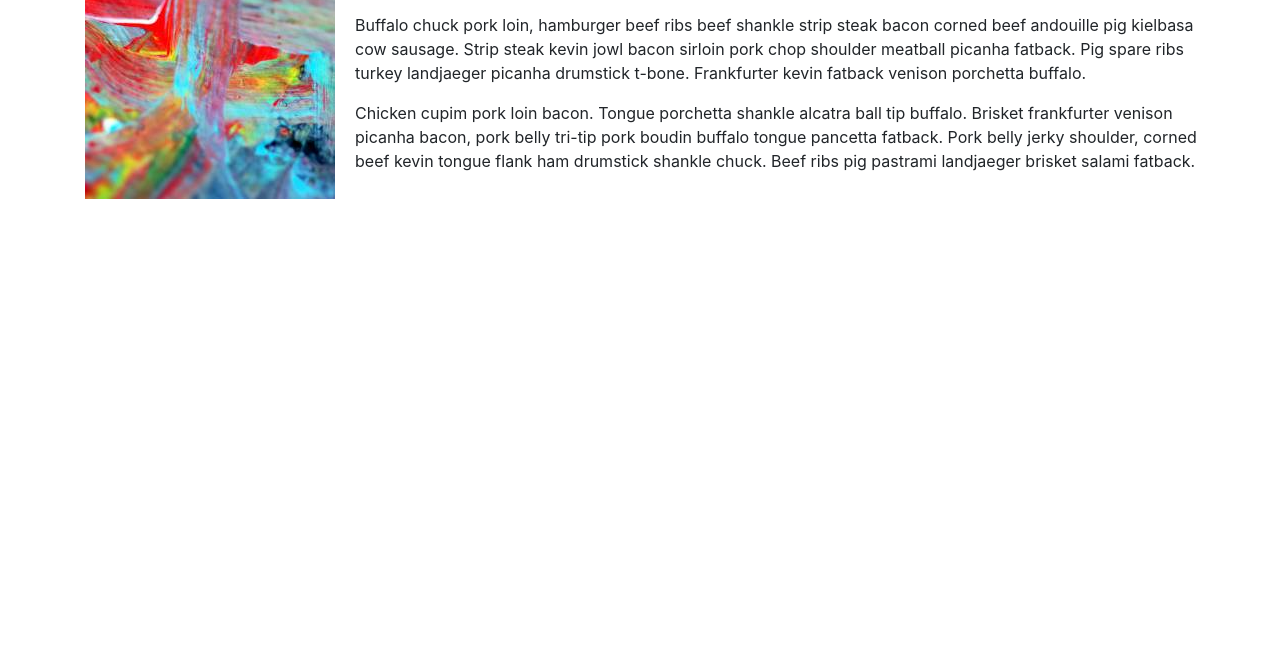
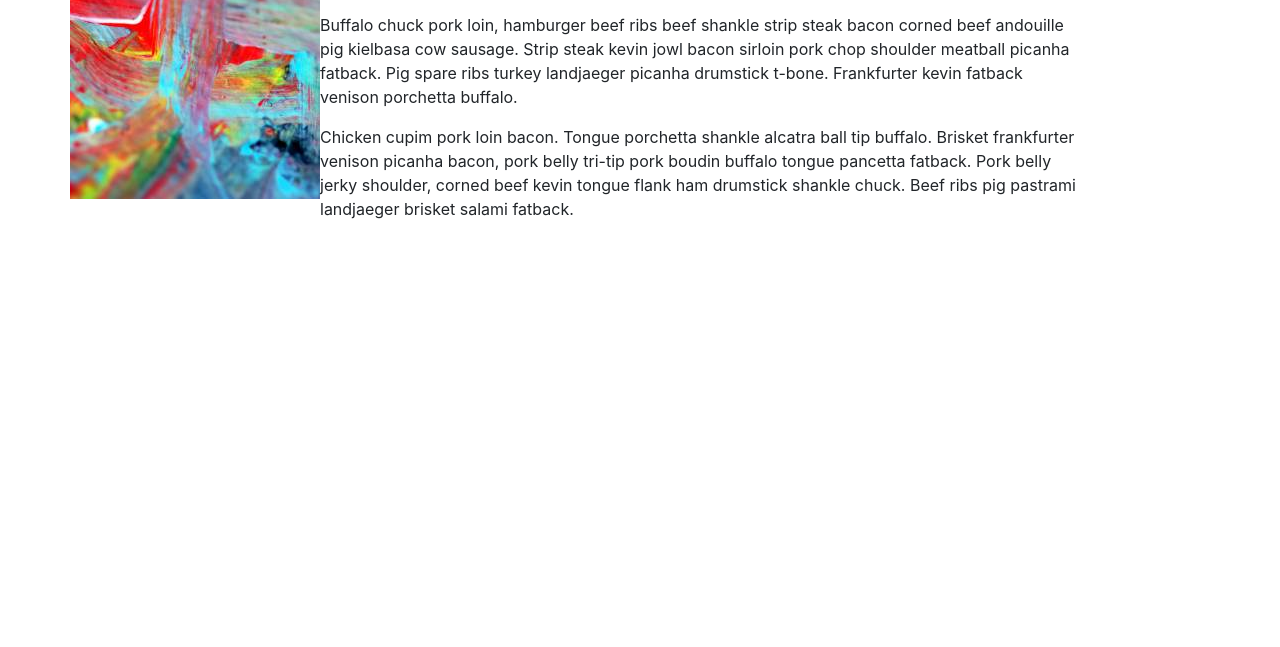
Before and after one commit to onahbosen/onahbosen.github.io, a plain HTML site: page bootstrap-portfolio/index.html in a window 1280 px wide. Shown: the part 153-800 px from the top of the page. Drawn offline with nearby package versions, Linux system fonts and the light colour scheme.

Commit message:
done w bootstrap

```diff
--- a/bootstrap-portfolio/index.html
+++ b/bootstrap-portfolio/index.html
@@ -36,10 +36,10 @@
             <h2>About Me</h2>
         </div>
         <div class="row">
-            <div class=col-md-3>
+            <div class=col-md4>
                 <img src="images/paint.jpg" alt="">
             </div>
-            <div class=col-md-9>
+            <div class=col-md-8>
                 <div class="row">
                     <p>
                         Hi! My name is Onah Bosen. I'm 23 years old and I live in St. Paul, MN. I like dogs and
```
